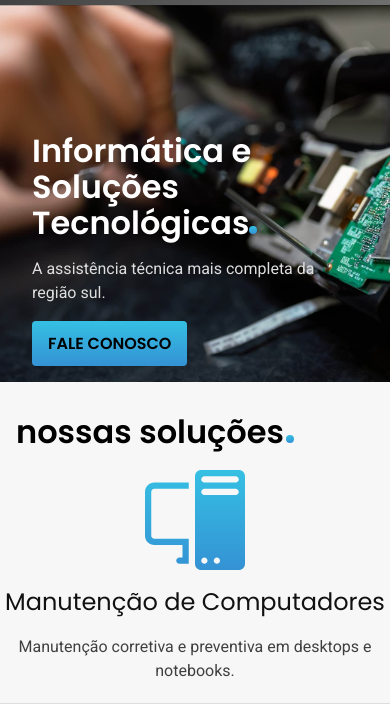
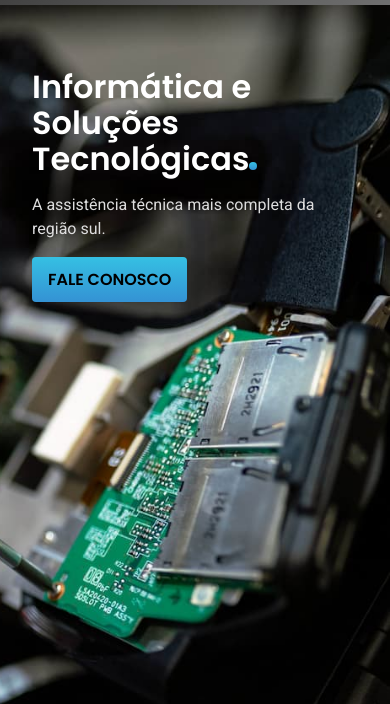
Before and after one commit to igorklugweb/igorklugweb.github.io, a plain HTML site: page index.html in a window 390 px wide. Shown: the part 113-817 px from the top of the page. Drawn offline with Linux system fonts and the light colour scheme.

Commit message:
otimizacoes

```diff
--- a/css/global/content.css
+++ b/css/global/content.css
@@ -1,7 +1,9 @@
 .content-bg {
   background-image: url(../../img/main2.jpg);
   background-size: cover;
-  background-position: center;
+  background-position-x: right;
+  background-position-y: top;
+  height: 100vh;
 }
 
 .content h1 {
@@ -28,7 +30,7 @@
 
 @media (max-width: 800px) {
   .content h1 {
-    padding-top: 128px;
+    padding-top: 64px;
     padding-bottom: 16px;
   }
   .content h1::after {
```
Also changed, not shown: img/Ellipse 1.svg (deleted), img/UNIINFO.svg (deleted), img/consultor.svg (deleted), img/laptop (2).svg (deleted), img/laptop.svg (deleted), img/logo-uniinfo.png (deleted), img/logo-uniinfo_adobe_express.svg (deleted), img/placa.svg (deleted), img/placa2.svg (deleted), img/rede.svg (deleted), img/rede2.svg (deleted), img/rede3.svg (deleted), img/solucoes.svg (deleted).
